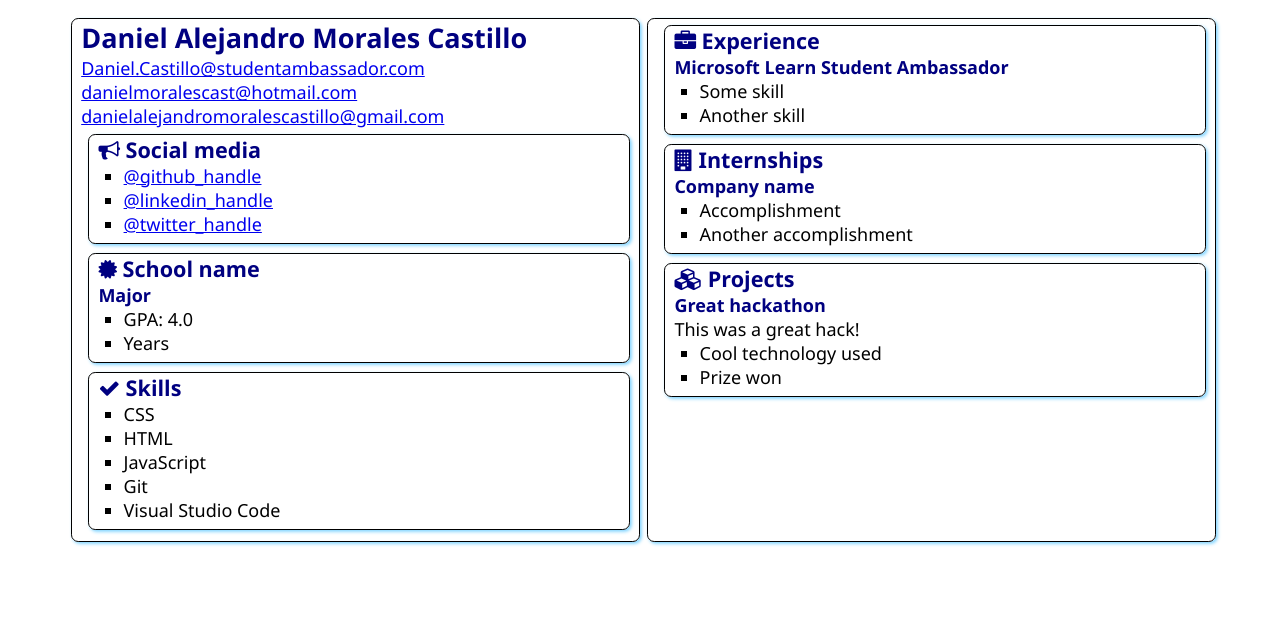
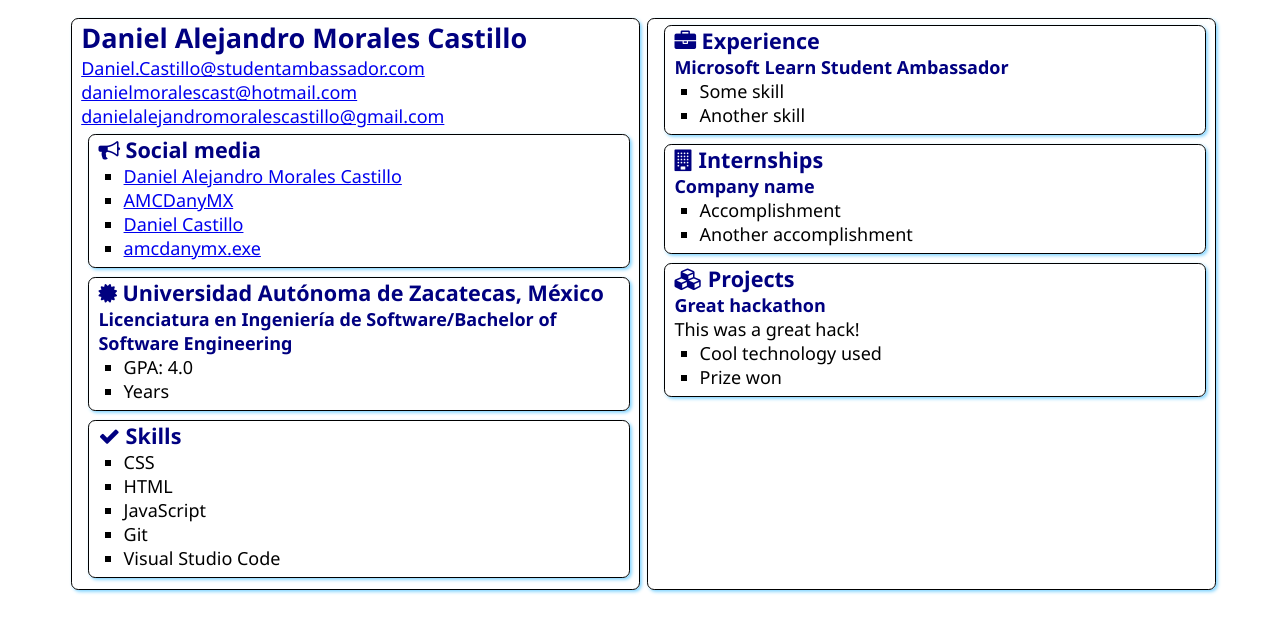
Before and after one commit to AMCDanyMX/SATechnicalOnboarding, a plain HTML site: page src/index.html in a window 1280 px wide. Drawn offline with Linux system fonts and the light colour scheme.

Commit message:
Social media
added social media links

```diff
--- a/src/index.html
+++ b/src/index.html
@@ -22,9 +22,10 @@
                     Social media
                 </h2>
                 <ul>
-                    <li><a href="https://github.com/<handle>">@github_handle</a></li>
-                    <li><a href="https://linkedin.com/in/<handle>">@linkedin_handle</a></li>
-                    <li><a href="https://twitter.com/<handle>">@twitter_handle</a></li>
+                    <li><a href="https://www.linkedin.com/in/daniel-alejandro-morales-castillo-401a89191/">Daniel Alejandro Morales Castillo</a></li>
+                    <li><a href="https://github.com/AMCDanyMX">AMCDanyMX</a></li>
+                    <li><a href="https://www.facebook.com/amcdanymx999/">Daniel Castillo</a></li>
+                    <li><a href="https://www.instagram.com/amcdanymx.exe/?hl=es-la">amcdanymx.exe</a></li>
                 </ul>
             </section>
 
@@ -32,9 +33,9 @@
                 <div class="education">
                     <h2>
                         <i class="fa fa-certificate" aria-hidden="true"></i>
-                        School name
+                        Universidad Autónoma de Zacatecas, México
                     </h2>
-                    <h3>Major</h3>
+                    <h3>Licenciatura en Ingeniería de Software/Bachelor of Software Engineering</h3>
                     <ul>
                         <li>GPA: 4.0</li>
                         <li>Years</li>
```
